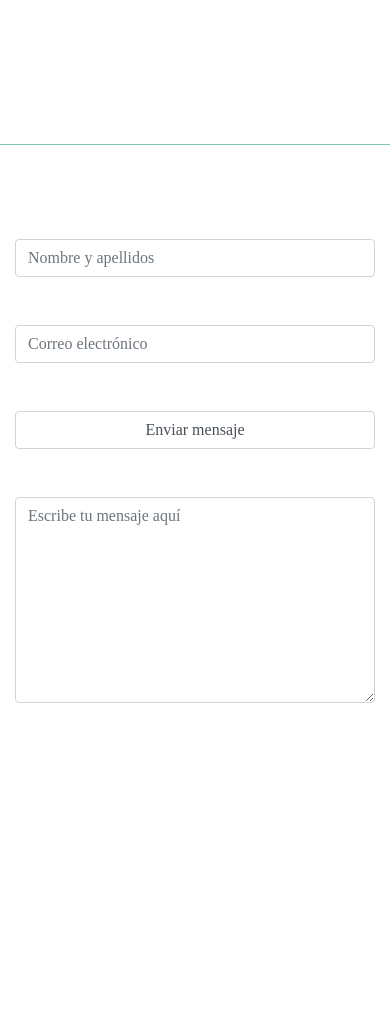
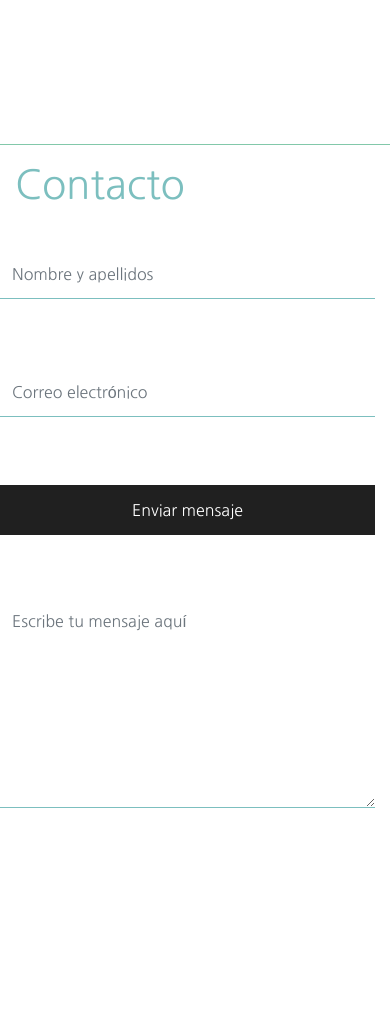
Before and after one commit to manuelmsni/cuevadelcalamar, a plain HTML site: page index.html in a window 390 px wide. Shown: the part 716-1734 px from the top of the page. Drawn offline with Linux system fonts and the light colour scheme.

Commit message:
Add files via upload

```diff
--- a/css/estilos.css
+++ b/css/estilos.css
@@ -3,7 +3,7 @@
 }
 
 body {
-  font-family: 'Lato';
+  font-family: 'Nanum Gothic', sans-serif;
 }
 
 h1,
@@ -12,7 +12,8 @@ h3,
 h4,
 h5,
 h6 {
-  font-family: 'Catamaran';
+  font-family: 'Nanum Gothic', sans-serif;
+  color:#7cbfbf;
 }
 
 .btn-xl {
@@ -59,7 +60,7 @@ body {
 	 padding: 0;
 	 margin: 0;
 	 background-color: #fff;
-	 font-family: 'Segoe UI ,Playfair Display, serif';
+	 font-family: 'Nanum Gothic', sans-serif;
 	 color: #fff;
 }
 
@@ -178,3 +179,40 @@ body {
 	 padding: 50px 0 20px 0;
    background-color: #fff;
 }
+
+/*---------------------------------------
+      CONTACTO
+  -----------------------------------------*/
+
+  #contact-form .col-md-12,
+  #contact-form .col-md-4 {
+    padding-left: 0;
+  }
+
+  #contact-form .form-control {
+    background: transparent;
+    border: 0;
+    border-bottom: 1px solid #7cbfbf;
+    border-radius: 0;
+    box-shadow: none;
+    margin: 10px 0;
+  }
+
+  #contact-form .form-control:focus {
+    border-bottom-color: #202020;
+  }
+
+  #contact-form input {
+    height: 50px;
+  }
+
+  #contact-form input[type='submit'] {
+    background: #202020;
+    border: 0;
+    color: #ffffff;
+  }
+
+  #contact-form input[type='submit']:hover {
+    background: #29ca8e;
+    color: #ffffff;
+  }
```
